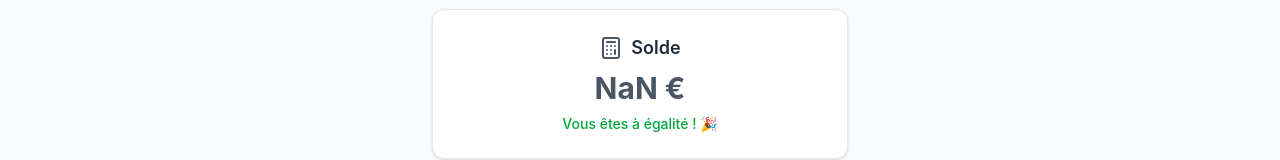
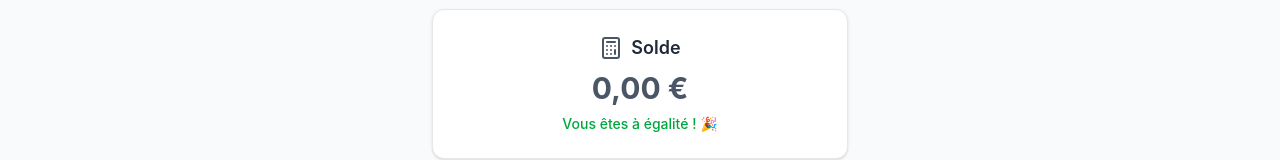
Before and after one commit to varatis/echeancier, a Vue app: page / in a window 1280 px wide. Shown: the part 120-280 px from the top of the page. Built offline with nearby package versions, Linux system fonts and the light colour scheme; no server answers; the HTML template or start-up script is replaced by a standard one.

Commit message:
wip: gestioin des dépenses

```diff
--- a/src/components/CartesoldeEquilibre.vue
+++ b/src/components/CartesoldeEquilibre.vue
@@ -9,28 +9,46 @@
       <div
         :class="[
           'text-3xl font-bold mb-2 transition-colors duration-300',
-          solde > 0 ? 'text-red-600' : solde < 0 ? 'text-green-600' : 'text-gray-600',
+          solde > 0 ? 'text-green-600' : solde < 0 ? 'text-red-600' : 'text-gray-600',
         ]"
       >
         {{ formaterMontant(Math.abs(solde)) }}
       </div>
 
       <p class="text-sm text-gray-600">
-        <span v-if="solde > 0"> Yoann doit {{ formaterMontant(solde) }} à Elodie </span>
-        <span v-else-if="solde < 0">
-          Elodie doit {{ formaterMontant(Math.abs(solde)) }} à Yoann
+        <span v-if="solde > 0 && utilisateurConnecte && autreUtilisateur">
+          {{ autreUtilisateur.nom || autreUtilisateur.nomUtilisateur }} doit
+          {{ formaterMontant(solde) }} à
+          {{ utilisateurConnecte.nom || utilisateurConnecte.nomUtilisateur }}
         </span>
-        <span v-else class="text-green-600 font-medium"> Vous êtes à égalité ! 🎉 </span>
+        <span v-else-if="solde < 0 && utilisateurConnecte && autreUtilisateur">
+          {{ utilisateurConnecte.nom || utilisateurConnecte.nomUtilisateur }} doit
+          {{ formaterMontant(Math.abs(solde)) }} à
+          {{ autreUtilisateur.nom || autreUtilisateur.nomUtilisateur }}
+        </span>
+        <span v-else-if="solde === 0" class="text-green-600 font-medium">
+          Vous êtes à égalité ! 🎉
+        </span>
+        <span v-else class="text-gray-500">
+          <!-- Affichage par défaut si pas assez d'utilisateurs -->
+          Solde global du groupe
+        </span>
       </p>
+
+      <!-- Informations supplémentaires si plus de 2 utilisateurs -->
+      <div v-if="utilisateurs.length > 2" class="mt-3 pt-3 border-t border-gray-100">
+        <p class="text-xs text-gray-500">Groupe de {{ utilisateurs.length }} personnes</p>
+      </div>
     </div>
   </div>
 </template>
 
 <script>
+import { computed } from 'vue'
 import { Calculator as Calculatrice } from 'lucide-vue-next'
 
 export default {
-  name: 'CartesoldeEquilibre',
+  name: 'CarteSoldeEquilibre',
   components: {
     Calculatrice,
   },
@@ -39,8 +57,16 @@ export default {
       type: Number,
       required: true,
     },
+    utilisateurConnecte: {
+      type: Object,
+      default: null,
+    },
+    utilisateurs: {
+      type: Array,
+      default: () => [],
+    },
   },
-  setup() {
+  setup(props) {
     const formaterMontant = (montant) => {
       return new Intl.NumberFormat('fr-FR', {
         style: 'currency',
@@ -48,8 +74,17 @@ export default {
       }).format(montant)
     }
 
+    // Calcul de l'autre utilisateur (utile pour les groupes de 2 personnes)
+    const autreUtilisateur = computed(() => {
+      if (!props.utilisateurConnecte || props.utilisateurs.length !== 2) {
+        return null
+      }
+      return props.utilisateurs.find((u) => u.id !== props.utilisateurConnecte.id)
+    })
+
     return {
       formaterMontant,
+      autreUtilisateur,
     }
   },
 }
--- a/src/components/GestionnaireDepenses.vue
+++ b/src/components/GestionnaireDepenses.vue
@@ -70,7 +70,11 @@
       <!-- Contenu principal -->
       <div class="max-w-md mx-auto px-4 py-8">
         <!-- Carte du solde -->
-        <CarteSoldeEquilibre :solde="solde" :utilisateur-connecte="utilisateurConnecte" />
+        <CarteSoldeEquilibre
+          :solde="solde"
+          :utilisateur-connecte="utilisateurConnecte"
+          :utilisateurs="utilisateurs"
+        />
 
         <!-- Bouton pour ajouter une dépense -->
         <div class="flex items-center justify-between mt-6">
@@ -155,11 +159,42 @@ export default {
 
     // Propriétés calculées
     const solde = computed(() => {
-      const totalDepenses = depenses.value.reduce(
-        (total, depense) => total + parseFloat(depense.montant),
+      if (!utilisateurConnecte.value || utilisateurs.value.length === 0) {
+        return 0
+      }
+
+      // Calcul du total des dépenses par utilisateur
+      const depensesParUtilisateur = {}
+
+      // Initialiser les soldes à 0
+      utilisateurs.value.forEach((user) => {
+        depensesParUtilisateur[user.id] = 0
+      })
+
+      // Additionner les dépenses de chaque utilisateur
+      depenses.value.forEach((depense) => {
+        if (depensesParUtilisateur.hasOwnProperty(depense.utilisateurId)) {
+          depensesParUtilisateur[depense.utilisateurId] += parseFloat(depense.montant)
+        }
+      })
+
+      // Calcul de la moyenne des dépenses
+      const totalDepenses = Object.values(depensesParUtilisateur).reduce(
+        (sum, montant) => sum + montant,
         0,
       )
-      return totalDepenses / utilisateurs.value.length
+      const moyenneParPersonne = totalDepenses / utilisateurs.value.length
+
+      // Pour un groupe de 2 : retourner la différence entre utilisateur connecté et moyenne
+      if (utilisateurs.value.length === 2) {
+        const depensesUtilisateurConnecte =
+          depensesParUtilisateur[utilisateurConnecte.value.id] || 0
+        return depensesUtilisateurConnecte - moyenneParPersonne
+      }
+
+      // Pour plus de 2 utilisateurs : retourner le solde de l'utilisateur connecté par rapport à la moyenne
+      const depensesUtilisateurConnecte = depensesParUtilisateur[utilisateurConnecte.value.id] || 0
+      return depensesUtilisateurConnecte - moyenneParPersonne
     })
 
     const API_URL = 'http://localhost:8080/api'
```
